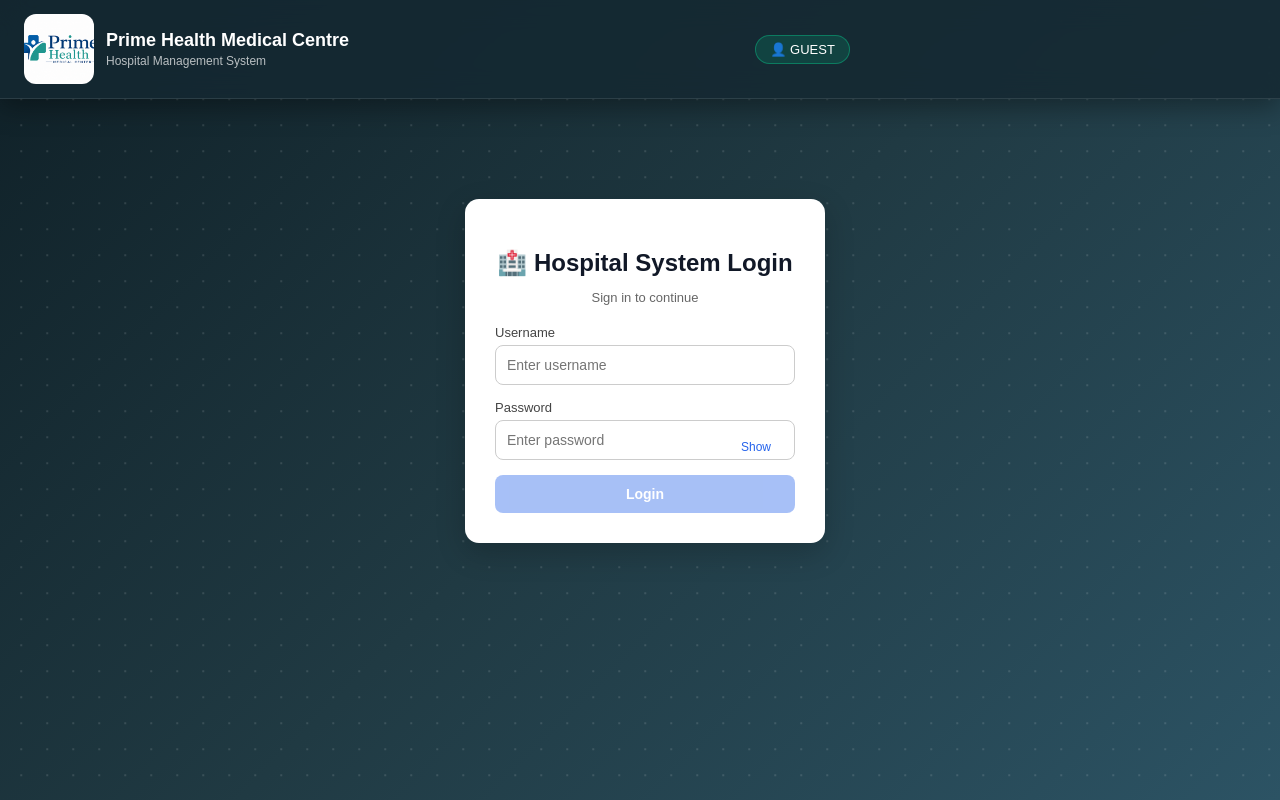
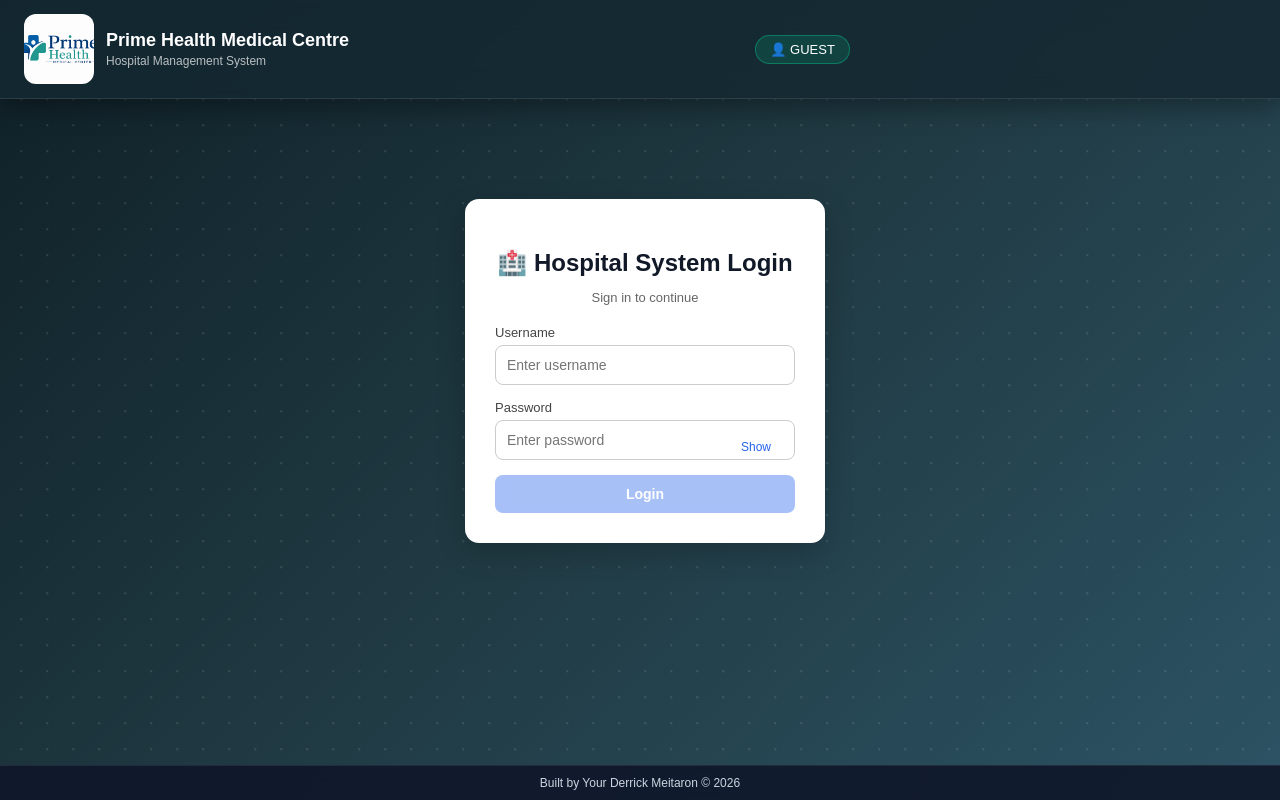
Before and after one commit to Derrickmeitaron/hospital-frontend, a React (Create React App) app: page / in a window 1280 px wide. Built offline with nearby package versions, Linux system fonts and the light colour scheme.

Commit message:
f last commit

```diff
--- a/src/App.css
+++ b/src/App.css
@@ -785,3 +785,20 @@ tr:hover {
   }
 
 }
+.app-footer {
+  position: fixed;
+  bottom: 0;
+  left: 0;
+  width: 100%;
+
+  text-align: center;
+  padding: 10px;
+
+  font-size: 12px;
+  color: #cbd5e1;
+
+  background: rgba(15, 23, 42, 0.9);
+  backdrop-filter: blur(12px);
+
+  border-top: 1px solid rgba(255, 255, 255, 0.08);
+}
--- a/src/App.js
+++ b/src/App.js
@@ -638,13 +638,20 @@ function App() {
   };
 
   return (
-    <div>
-      <Header
-        notifications={notifications}
-        role={role}
-        setView={setView}
-      />
-      {renderView()}
+    <div className="app-container">
+
+      <Header notifications={notifications} role={role} setView={setView} />
+
+      <div className="app-content">
+        {renderView()}
+      </div>
+
+      <div className="app-footer">
+        <span>
+          Built by Your Derrick Meitaron © {new Date().getFullYear()}
+        </span>
+      </div>
+
     </div>
   );
 }
```
